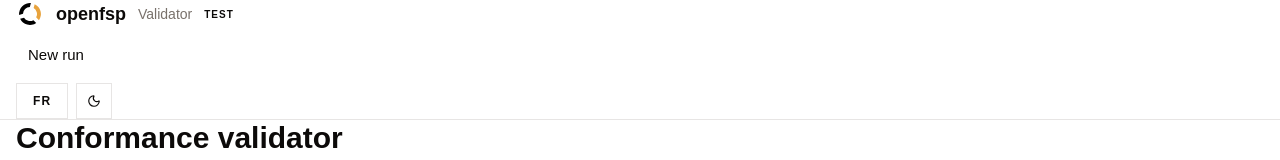
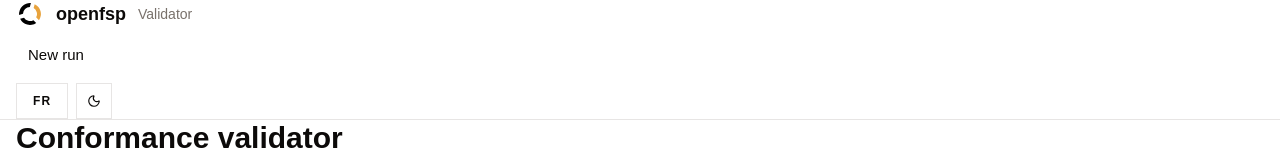
Before and after one commit to openfspht/openfsp, a React (Vite) app in the folder frontend/apps/validator/: page / in a window 1280 px wide. Shown: the top 160 px of the page. Built offline with nearby package versions, Linux system fonts and the light colour scheme; no server answers.

Commit message:
fix: drop the environment badge from the validator

```diff
--- a/frontend/apps/validator/src/features/shell/validator-frame.tsx
+++ b/frontend/apps/validator/src/features/shell/validator-frame.tsx
@@ -16,7 +16,6 @@ export function ValidatorFrame() {
             navigation={
                 <ConsoleNavBar
                     product={t.product}
-                    environment="test"
                     tools={
                         <>
                             <LanguageSwitch />
```
